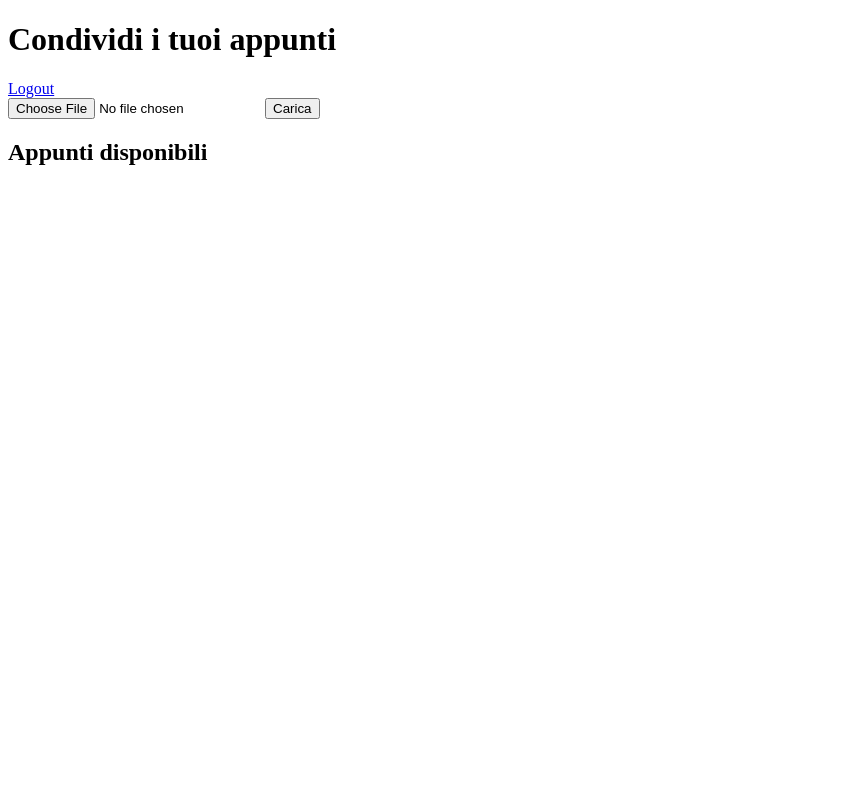
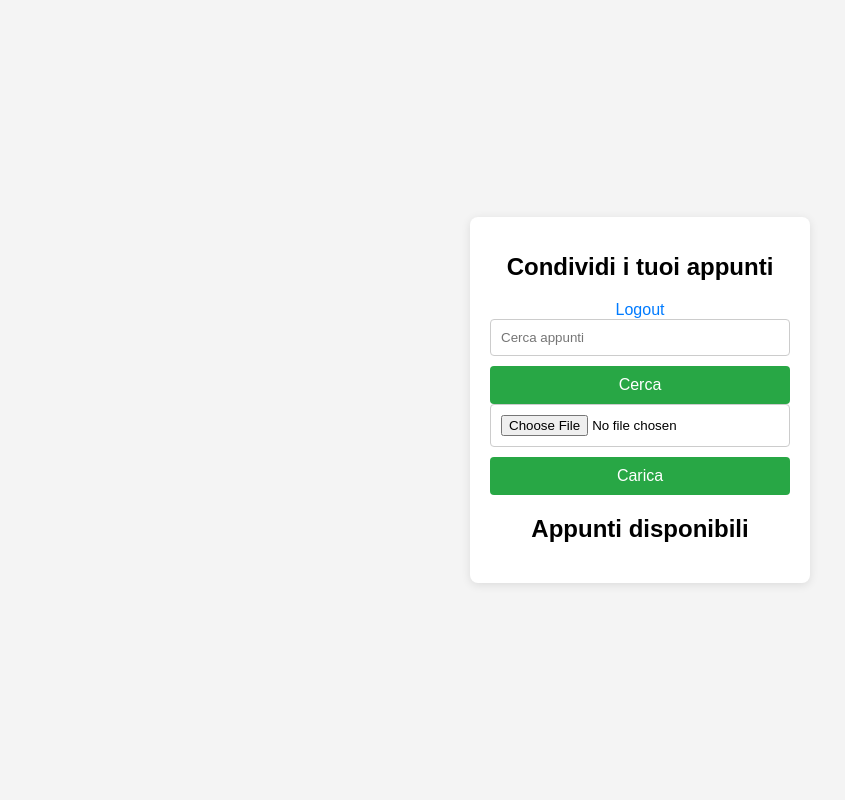
Before and after one commit to MAS-devteam/NotaMesh, a Flask app: page / in a window 1280 px wide. Shown: the whole page, without its empty margins (0-845 px from the left). Run offline with Flask 3, Linux system fonts and the light colour scheme; the visitor is signed in with stand-in values (Sample User, id 1); data that the repository does not hold is empty.

Commit message:
miglioramento GUI

```diff
--- a/app.py
+++ b/app.py
@@ -86,8 +86,12 @@ def logout():
 @app.route('/')
 @login_required
 def index():
-    notes = Note.query.all()  # Mostra tutti gli appunti
-    return render_template('index.html', notes=notes)
+    search_query = request.args.get('search', '')
+    if search_query:
+        notes = Note.query.filter(Note.filename.contains(search_query)).all()
+    else:
+        notes = Note.query.all()
+    return render_template('index.html', notes=notes, search_query=search_query)
 
 # Route per il caricamento dei file (protetta)
 @app.route('/upload', methods=['POST'])
--- /dev/null
+++ b/static/styles.css
@@ -0,0 +1,70 @@
+body {
+    font-family: Arial, sans-serif;
+    background-color: #f4f4f4;
+    margin: 0;
+    padding: 0;
+    display: flex;
+    justify-content: center;
+    align-items: center;
+    height: 100vh;
+}
+
+.container {
+    background: white;
+    padding: 20px;
+    border-radius: 8px;
+    box-shadow: 0 2px 10px rgba(0, 0, 0, 0.1);
+    width: 300px;
+    text-align: center;
+}
+
+h1 {
+    font-size: 24px;
+    margin-bottom: 20px;
+}
+
+form {
+    display: flex;
+    flex-direction: column;
+}
+
+input[type="text"],
+input[type="password"],
+input[type="file"] {
+    padding: 10px;
+    margin-bottom: 10px;
+    border: 1px solid #ccc;
+    border-radius: 4px;
+}
+
+input[type="submit"] {
+    padding: 10px;
+    border: none;
+    border-radius: 4px;
+    background-color: #28a745;
+    color: white;
+    cursor: pointer;
+    font-size: 16px;
+}
+
+input[type="submit"]:hover {
+    background-color: #218838;
+}
+
+a {
+    color: #007bff;
+    text-decoration: none;
+}
+
+a:hover {
+    text-decoration: underline;
+}
+
+ul {
+    list-style-type: none;
+    padding: 0;
+}
+
+ul li {
+    margin-bottom: 10px;
+}
--- a/templates/index.html
+++ b/templates/index.html
@@ -4,12 +4,20 @@
     <meta charset="UTF-8">
     <meta name="viewport" content="width=device-width, initial-scale=1.0">
     <title>Condivisione Appunti</title>
+    <link rel="stylesheet" href="{{ url_for('static', filename='styles.css') }}">
 </head>
 <body>
+    <div class="container">
         <h1>Condividi i tuoi appunti</h1>
 
         <!-- Link per il logout -->
         <a href="{{ url_for('logout') }}">Logout</a>
+
+        <!-- Form di ricerca -->
+        <form method="GET" action="{{ url_for('index') }}">
+            <input type="text" name="search" placeholder="Cerca appunti" value="{{ search_query }}">
+            <input type="submit" value="Cerca">
+        </form>
 
         <!-- Form per caricare un nuovo file -->
         <form action="/upload" method="post" enctype="multipart/form-data">
@@ -34,5 +42,6 @@
                 </ul>
             {% endif %}
         {% endwith %}
+    </div>
 </body>
 </html>
--- a/templates/login.html
+++ b/templates/login.html
@@ -4,16 +4,16 @@
     <meta charset="UTF-8">
     <meta name="viewport" content="width=device-width, initial-scale=1.0">
     <title>Login</title>
+    <link rel="stylesheet" href="{{ url_for('static', filename='styles.css') }}">
 </head>
 <body>
+    <div class="container">
         <h1>Login</h1>
         <form action="/login" method="post">
             <label for="username">Username:</label>
             <input type="text" name="username" required>
-        <br>
             <label for="password">Password:</label>
             <input type="password" name="password" required>
-        <br>
             <input type="submit" value="Login">
         </form>
         <p>Non hai un account? <a href="{{ url_for('register') }}">Registrati qui</a></p>
@@ -26,5 +26,6 @@
                 </ul>
             {% endif %}
         {% endwith %}
+    </div>
 </body>
 </html>
--- a/templates/register.html
+++ b/templates/register.html
@@ -4,16 +4,16 @@
     <meta charset="UTF-8">
     <meta name="viewport" content="width=device-width, initial-scale=1.0">
     <title>Registrazione</title>
+    <link rel="stylesheet" href="{{ url_for('static', filename='styles.css') }}">
 </head>
 <body>
+    <div class="container">
         <h1>Registrazione</h1>
         <form action="/register" method="post">
             <label for="username">Username:</label>
             <input type="text" name="username" required>
-        <br>
             <label for="password">Password:</label>
             <input type="password" name="password" required>
-        <br>
             <input type="submit" value="Registrati">
         </form>
         <p>Hai già un account? <a href="{{ url_for('login') }}">Effettua il login</a></p>
@@ -26,5 +26,6 @@
                 </ul>
             {% endif %}
         {% endwith %}
+    </div>
 </body>
 </html>
```
Lines whose indentation alone changed are shown as unchanged.
